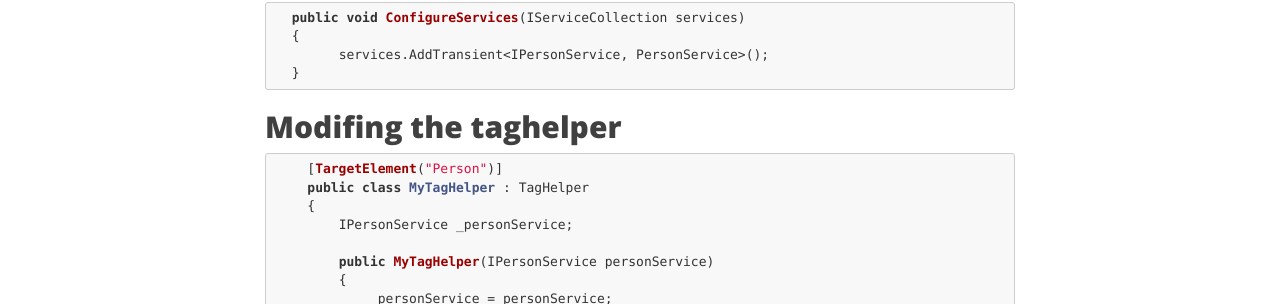
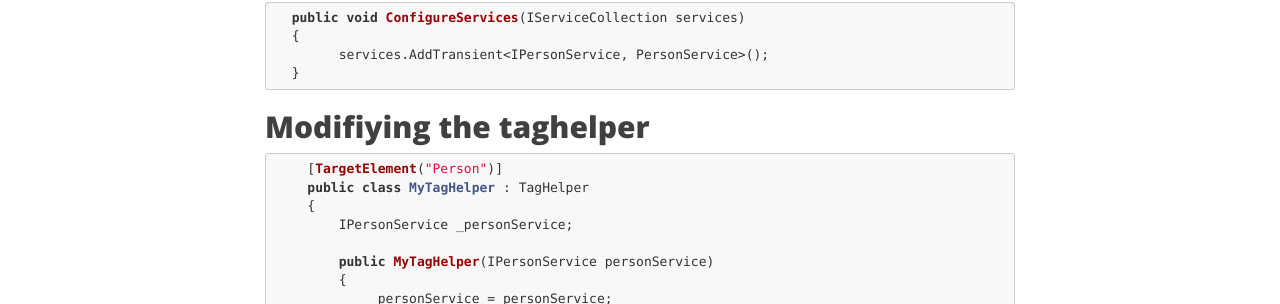
Before and after one commit to kennytordeur/blog.kennytordeur.be, a Jekyll site: the page built from _posts/2015-10-15-Taghelpers-and-DI.markdown, in a window 1280 px wide. Shown: the part 891-1195 px from the top of the page. Built offline with Jekyll 4.4.1, drawn with Linux system fonts in a browser that asks for light colours; nearby versions of some CDN libraries; Markdown is read by kramdown in place of the engine named in the settings.

Commit message:
Update 2015-10-15-Taghelpers-and-DI.markdown

````diff
--- a/_posts/2015-10-15-Taghelpers-and-DI.markdown
+++ b/_posts/2015-10-15-Taghelpers-and-DI.markdown
@@ -37,7 +37,7 @@ Register this class in the DI-sytem of Asp.net. Add it to services collection in
   }
 ```
 
-## Modifing the taghelper
+## Modifiying the taghelper
 ```csharp
     [TargetElement("Person")]
     public class MyTagHelper : TagHelper
````
